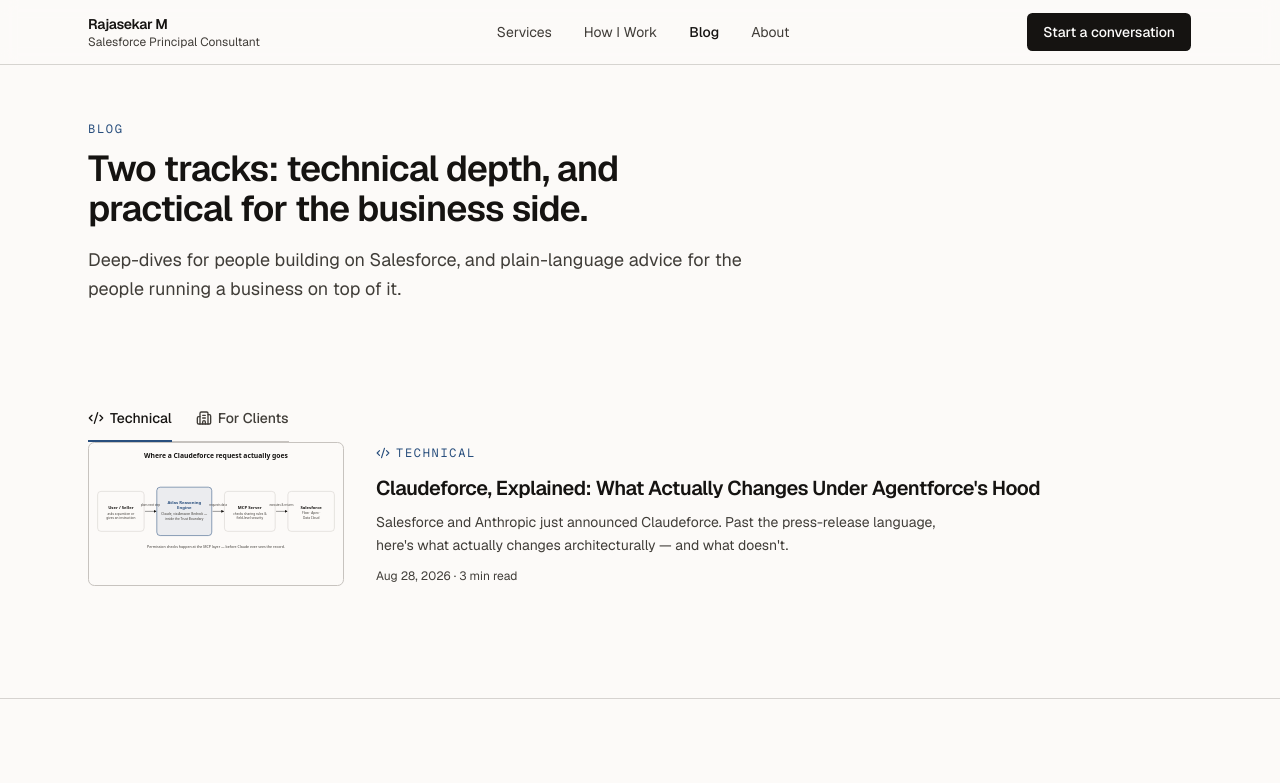
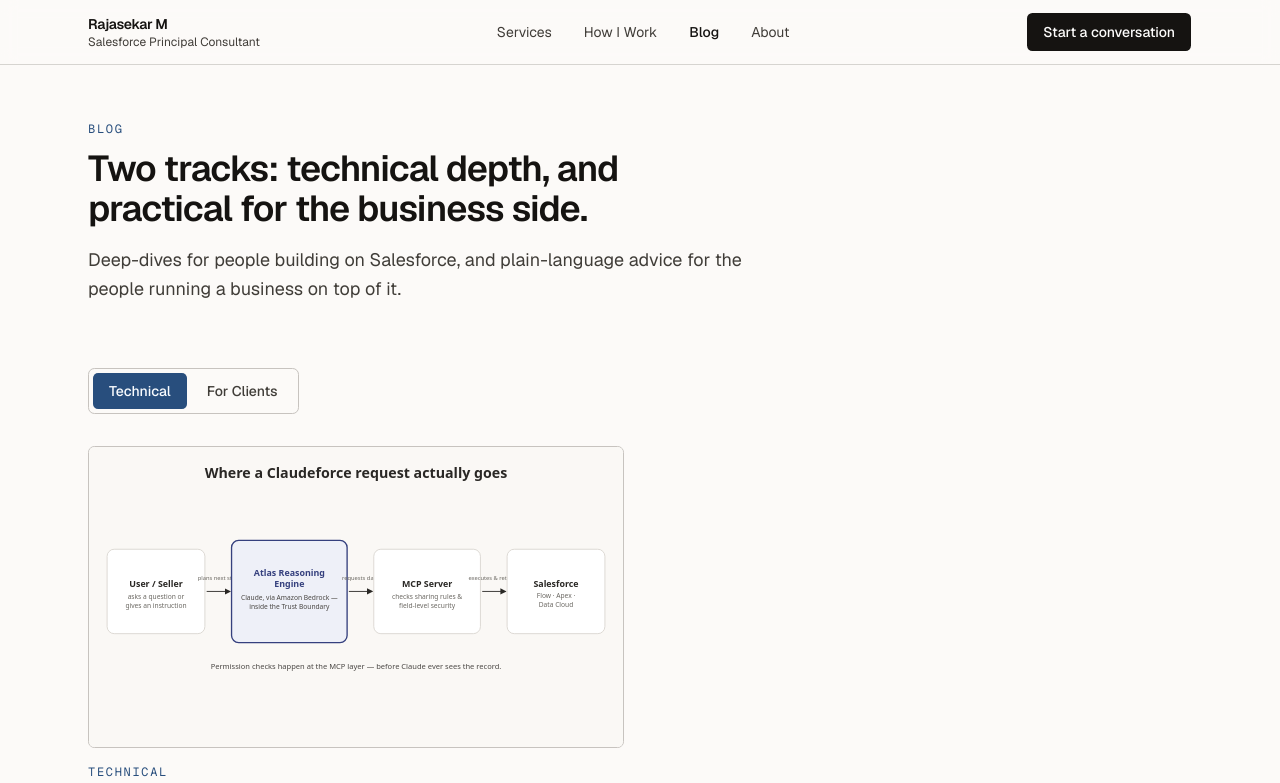
Before and after one commit to mrajasekar-dev/mrajasekar-dev.github.io, a Next.js app: page /blog in a window 1280 px wide. Shown: the top 783 px of the page. Built offline with nearby package versions, Linux system fonts and the light colour scheme.

Commit message:
Revert "Redesign blog UI: editorial list layout, precise colors, real component choices"
This reverts commit 0d7bf1ea8f061adf0deb43d432ac05b4e7b63915.

```diff
--- a/src/app/blog/[slug]/page.tsx
+++ b/src/app/blog/[slug]/page.tsx
@@ -1,14 +1,12 @@
 import type { Metadata } from "next";
 import { notFound } from "next/navigation";
 import Link from "next/link";
-import { ArrowLeft, Building2, Code2 } from "lucide-react";
+import { ArrowLeft } from "lucide-react";
 
 import { Section } from "@/components/section";
 import { CTASection } from "@/components/cta-section";
 import { channelLabels, getAllSlugs, getPostBySlug } from "@/lib/blog";
 import { siteConfig } from "@/config/site";
-
-const channelIcons = { technical: Code2, business: Building2 } as const;
 
 export function generateStaticParams() {
   return getAllSlugs().map((slug) => ({ slug }));
@@ -54,8 +52,6 @@
   const post = await getPostBySlug(slug).catch(() => null);
   if (!post) notFound();
 
-  const ChannelIcon = channelIcons[post.channel];
-
   const jsonLd = {
     "@context": "https://schema.org",
     "@type": "BlogPosting",
@@ -73,16 +69,15 @@
         dangerouslySetInnerHTML={{ __html: JSON.stringify(jsonLd) }}
       />
 
-      <Section as="div" spacing="top" border={false} className="max-w-3xl pb-4">
+      <Section as="div" spacing="top" border={false} className="max-w-3xl">
         <Link
           href="/blog"
-          className="inline-flex items-center gap-1.5 text-sm text-muted-foreground transition-colors hover:text-foreground"
+          className="inline-flex items-center gap-1.5 text-sm text-muted-foreground hover:text-foreground transition-colors"
         >
           <ArrowLeft className="size-4" /> Back to blog
         </Link>
 
-        <p className="mt-6 inline-flex items-center gap-1.5 font-mono text-xs uppercase tracking-[0.14em] text-brand">
-          <ChannelIcon className="size-3.5" />
+        <p className="mt-6 font-mono text-xs uppercase tracking-[0.14em] text-brand">
           {channelLabels[post.channel]}
         </p>
         <h1 className="mt-3 text-3xl font-semibold tracking-tight text-balance sm:text-4xl">
@@ -93,9 +88,20 @@
         </p>
       </Section>
 
-      <Section spacing="lg" className="max-w-3xl" border={false}>
+      <Section spacing="sm" border={false} className="max-w-3xl">
+        {/* eslint-disable-next-line @next/next/no-img-element -- local SVG illustration */}
+        <img
+          src={post.coverImage}
+          alt={post.coverImageAlt}
+          width={1200}
+          height={675}
+          className="w-full rounded-xl border border-border"
+        />
+      </Section>
+
+      <Section spacing="sm" className="max-w-3xl" border={false}>
         <div
-          className="prose prose-neutral max-w-none prose-headings:font-semibold prose-headings:tracking-tight prose-h2:mt-12 prose-h2:mb-4 prose-h2:text-2xl prose-p:leading-relaxed prose-a:text-brand prose-a:no-underline hover:prose-a:underline prose-img:rounded-xl prose-img:border prose-img:border-border prose-strong:text-foreground prose-code:before:content-none prose-code:after:content-none prose-code:rounded prose-code:bg-muted prose-code:px-1.5 prose-code:py-0.5 prose-code:font-normal [&>p:first-of-type]:text-lg [&>p:first-of-type]:leading-relaxed [&>p:first-of-type]:text-foreground/90"
+          className="prose prose-neutral max-w-none prose-headings:font-semibold prose-headings:tracking-tight prose-a:text-brand prose-a:no-underline hover:prose-a:underline prose-img:rounded-xl prose-img:border prose-img:border-border prose-strong:text-foreground prose-code:before:content-none prose-code:after:content-none dark:prose-invert"
           dangerouslySetInnerHTML={{ __html: post.html }}
         />
       </Section>
--- a/src/app/blog/page.tsx
+++ b/src/app/blog/page.tsx
@@ -1,5 +1,4 @@
 import type { Metadata } from "next";
-import { Building2, Code2 } from "lucide-react";
 
 import { Section } from "@/components/section";
 import { SectionHeader } from "@/components/section-header";
@@ -17,9 +16,7 @@
 
 function EmptyState() {
   return (
-    <p className="py-8 text-sm text-muted-foreground">
-      Nothing published here yet — check back soon.
-    </p>
+    <p className="text-sm text-muted-foreground">Nothing published here yet — check back soon.</p>
   );
 }
 
@@ -29,7 +26,7 @@
 
   return (
     <>
-      <Section as="div" spacing="top" border={false} className="pb-6">
+      <Section as="div" spacing="top" border={false}>
         <SectionHeader
           as="h1"
           eyebrow="Blog"
@@ -38,28 +35,32 @@
         />
       </Section>
 
-      <Section spacing="lg" border={false} className="pt-0">
+      <Section spacing="top" border={false}>
         <Tabs defaultValue="technical">
-          <TabsList variant="underline">
-            <TabsTrigger value="technical">
-              <Code2 className="size-4" /> Technical
-            </TabsTrigger>
-            <TabsTrigger value="business">
-              <Building2 className="size-4" /> For Clients
-            </TabsTrigger>
+          <TabsList>
+            <TabsTrigger value="technical">Technical</TabsTrigger>
+            <TabsTrigger value="business">For Clients</TabsTrigger>
           </TabsList>
 
-          <TabsContent value="technical" className="divide-y divide-border/70">
+          <TabsContent value="technical" className="mt-8">
             {technical.length ? (
-              technical.map((post) => <BlogCard key={post.slug} post={post} />)
+              <div className="grid gap-x-8 gap-y-10 sm:grid-cols-2">
+                {technical.map((post) => (
+                  <BlogCard key={post.slug} post={post} />
+                ))}
+              </div>
             ) : (
               <EmptyState />
             )}
           </TabsContent>
 
-          <TabsContent value="business" className="divide-y divide-border/70">
+          <TabsContent value="business" className="mt-8">
             {business.length ? (
-              business.map((post) => <BlogCard key={post.slug} post={post} />)
+              <div className="grid gap-x-8 gap-y-10 sm:grid-cols-2">
+                {business.map((post) => (
+                  <BlogCard key={post.slug} post={post} />
+                ))}
+              </div>
             ) : (
               <EmptyState />
             )}
--- a/src/components/blog-card.tsx
+++ b/src/components/blog-card.tsx
@@ -1,13 +1,6 @@
 import Link from "next/link";
-import { Building2, Code2 } from "lucide-react";
 
-import { Reveal } from "@/components/reveal";
 import { channelLabels, type PostMeta } from "@/lib/blog";
-
-const channelIcons = {
-  technical: Code2,
-  business: Building2,
-} as const;
 
 function formatDate(iso: string) {
   return new Intl.DateTimeFormat("en-US", {
@@ -19,15 +12,9 @@
 }
 
 export function BlogCard({ post }: { post: PostMeta }) {
-  const ChannelIcon = channelIcons[post.channel];
-
   return (
-    <Reveal>
-      <Link
-        href={`/blog/${post.slug}`}
-        className="group flex flex-col gap-5 py-8 first:pt-0 sm:flex-row sm:items-center sm:gap-8"
-      >
-        <div className="w-full shrink-0 overflow-hidden rounded-lg border border-border sm:w-64">
+    <Link href={`/blog/${post.slug}`} className="group block">
+      <div className="overflow-hidden rounded-lg border border-border bg-card">
         {/* eslint-disable-next-line @next/next/no-img-element -- local SVG illustration, next/image optimization doesn't apply */}
         <img
           src={post.coverImage}
@@ -35,26 +22,19 @@
           width={800}
           height={450}
           loading="lazy"
-            className="aspect-[16/9] w-full object-cover transition-transform duration-500 group-hover:scale-[1.03]"
+          className="aspect-[16/9] w-full object-cover"
         />
       </div>
-
-        <div className="flex-1">
-          <p className="inline-flex items-center gap-1.5 font-mono text-xs uppercase tracking-[0.14em] text-brand">
-            <ChannelIcon className="size-3.5" />
+      <p className="mt-4 font-mono text-xs uppercase tracking-[0.14em] text-brand">
         {channelLabels[post.channel]}
       </p>
-          <h3 className="mt-2 text-xl font-semibold leading-snug tracking-tight transition-colors group-hover:text-brand">
+      <h3 className="mt-2 text-lg font-semibold leading-snug transition-colors group-hover:text-brand">
         {post.title}
       </h3>
-          <p className="mt-2 max-w-xl text-sm leading-relaxed text-muted-foreground">
-            {post.excerpt}
-          </p>
+      <p className="mt-2 text-sm leading-relaxed text-muted-foreground">{post.excerpt}</p>
       <p className="mt-3 text-xs text-muted-foreground">
         {formatDate(post.date)} · {post.readingTime} min read
       </p>
-        </div>
     </Link>
-    </Reveal>
   );
 }
--- a/src/components/ui/tabs.tsx
+++ b/src/components/ui/tabs.tsx
@@ -2,7 +2,6 @@
 
 import * as React from "react"
 import { Tabs as TabsPrimitive } from "radix-ui"
-import { cva, type VariantProps } from "class-variance-authority"
 
 import { cn } from "@/lib/utils"
 
@@ -19,59 +18,33 @@
   )
 }
 
-const tabsListVariants = cva("inline-flex w-fit items-center", {
-  variants: {
-    variant: {
-      pill: "gap-1 rounded-lg border border-border bg-card p-1",
-      underline: "gap-6 border-b border-border",
-    },
-  },
-  defaultVariants: { variant: "pill" },
-})
-
-type TabsVariant = NonNullable<VariantProps<typeof tabsListVariants>["variant"]>
-
-const TabsVariantContext = React.createContext<TabsVariant>("pill")
-
 function TabsList({
   className,
-  variant = "pill",
   ...props
-}: React.ComponentProps<typeof TabsPrimitive.List> & VariantProps<typeof tabsListVariants>) {
+}: React.ComponentProps<typeof TabsPrimitive.List>) {
   return (
-    <TabsVariantContext value={variant ?? "pill"}>
-      <TabsPrimitive.List
-        data-slot="tabs-list"
-        className={cn(tabsListVariants({ variant }), className)}
-        {...props}
-      />
-    </TabsVariantContext>
+    <TabsPrimitive.List
+      data-slot="tabs-list"
+      className={cn(
+        "inline-flex w-fit items-center gap-1 rounded-lg border border-border bg-card p-1",
+        className
+      )}
+      {...props}
+    />
   )
 }
-
-const tabsTriggerVariants = cva(
-  "inline-flex items-center justify-center gap-1.5 whitespace-nowrap transition-colors outline-none focus-visible:ring-3 focus-visible:ring-ring/50",
-  {
-    variants: {
-      variant: {
-        pill: "rounded-md px-4 py-2 text-sm font-medium data-[state=active]:bg-brand data-[state=active]:text-brand-foreground data-[state=inactive]:text-muted-foreground data-[state=inactive]:hover:text-foreground",
-        underline:
-          "-mb-px border-b-2 border-transparent pb-3 text-sm font-medium data-[state=active]:border-brand data-[state=active]:text-foreground data-[state=inactive]:text-muted-foreground data-[state=inactive]:hover:text-foreground",
-      },
-    },
-    defaultVariants: { variant: "pill" },
-  },
-)
 
 function TabsTrigger({
   className,
   ...props
 }: React.ComponentProps<typeof TabsPrimitive.Trigger>) {
-  const variant = React.use(TabsVariantContext)
   return (
     <TabsPrimitive.Trigger
       data-slot="tabs-trigger"
-      className={cn(tabsTriggerVariants({ variant }), className)}
+      className={cn(
+        "inline-flex items-center justify-center rounded-md px-4 py-2 text-sm font-medium whitespace-nowrap transition-colors outline-none focus-visible:ring-3 focus-visible:ring-ring/50 data-[state=active]:bg-brand data-[state=active]:text-brand-foreground data-[state=inactive]:text-muted-foreground data-[state=inactive]:hover:text-foreground",
+        className
+      )}
       {...props}
     />
   )
--- a/src/content/posts/claudeforce-what-it-means-for-your-business.md
+++ b/src/content/posts/claudeforce-what-it-means-for-your-business.md
@@ -25,8 +25,6 @@
 
 ## Three things worth doing now
 
-![A three-step checklist: ask what's actually included, pilot one workflow, and review outputs before trusting the agent with customers.](/blog/claudeforce-business-checklist.svg)
-
 **Ask what's actually included in your agreement.** Don't assume you have it, and don't assume it's free — check with your account team or your consultant before planning around it.
 
 **Pilot it on one workflow, not your whole sales process.** Pick something small and measurable — meeting prep, or drafting first-touch follow-ups — and give it a few weeks with one team before deciding it's either magic or useless.
```
Also changed, not shown: src/content/posts/claudeforce-under-the-hood.md (+7 -1 lines), public/blog/claudeforce-architecture.svg, public/blog/claudeforce-business-checklist.svg. Lines whose indentation alone changed are shown as unchanged.
